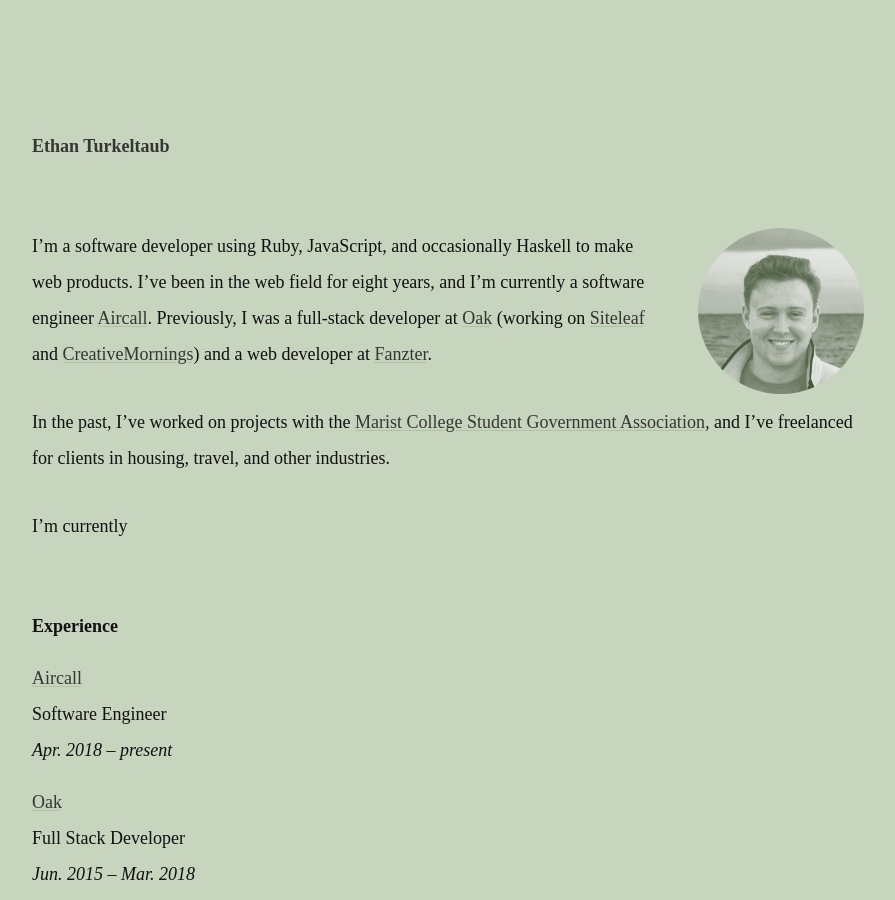
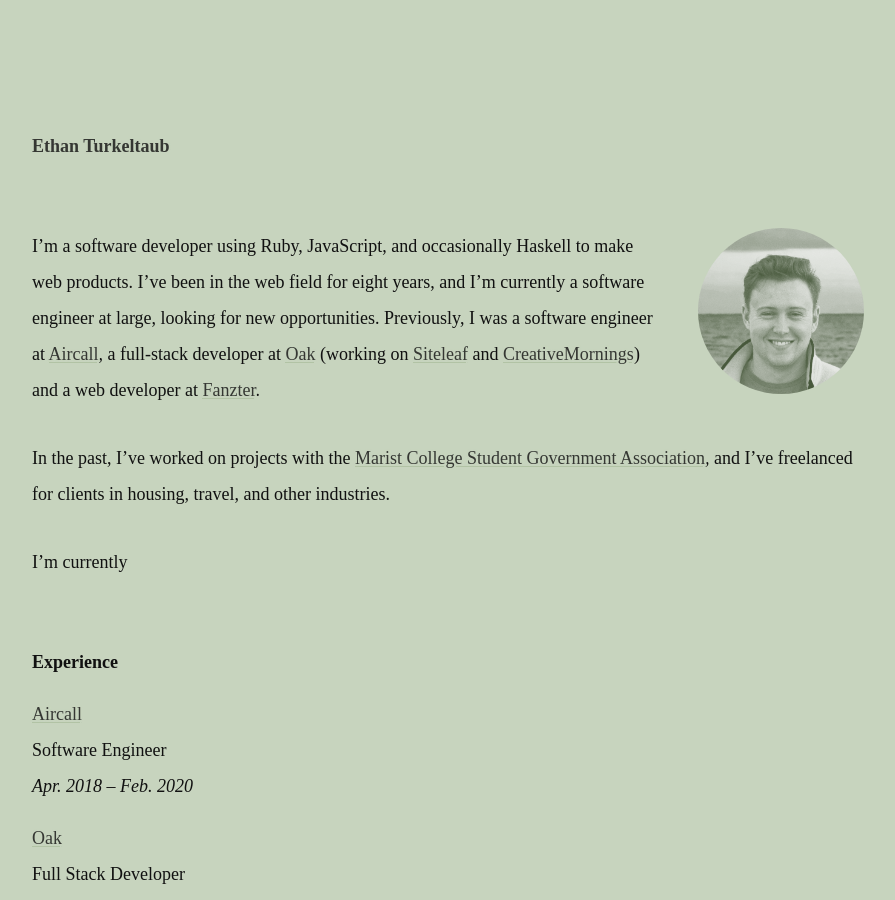
Before and after one commit to ethnt/ethnt.me, a Jekyll site: the page built from information.markdown, in a window 1280 px wide and 900 px high. Shown: the whole window, without its empty margins (96-991 px from the left). Built offline with Jekyll 4.4.1, drawn with Linux system fonts in a browser that asks for light colours; some web fonts are replaced.

Commit message:
Updated Aircall and 1 other file

```diff
--- a/_experience/aircall.markdown
+++ b/_experience/aircall.markdown
@@ -4,7 +4,7 @@
 link: https://aircall.io
 dates:
   start: Apr. 2018
-  end: present
+  end: Feb. 2020
 ---
 
 Software Engineer
--- a/information.markdown
+++ b/information.markdown
@@ -5,7 +5,7 @@
 position: 0
 ---
 
-I'm a software developer using Ruby, JavaScript, and occasionally Haskell to make web products. I've been in the web field for eight years, and I'm currently a software engineer [Aircall](https://aircall.io/). Previously, I was a full-stack developer at [Oak](https://oak.is) (working on [Siteleaf](https://siteleaf.com) and [CreativeMornings](https://creativemornings)) and a web developer at [Fanzter](https://en.wikipedia.org/wiki/Fanzter).
+I'm a software developer using Ruby, JavaScript, and occasionally Haskell to make web products. I've been in the web field for eight years, and I'm currently a software engineer at large, looking for new opportunities. Previously, I was a software engineer at [Aircall](https://aircall.io), a full-stack developer at [Oak](https://oak.is) (working on [Siteleaf](https://siteleaf.com) and [CreativeMornings](https://creativemornings)) and a web developer at [Fanzter](https://en.wikipedia.org/wiki/Fanzter).
 
 In the past, I’ve worked on projects with the [Marist College Student Government Association](http://sga.marist.edu), and I’ve freelanced for clients in housing, travel, and other industries.
 
```
